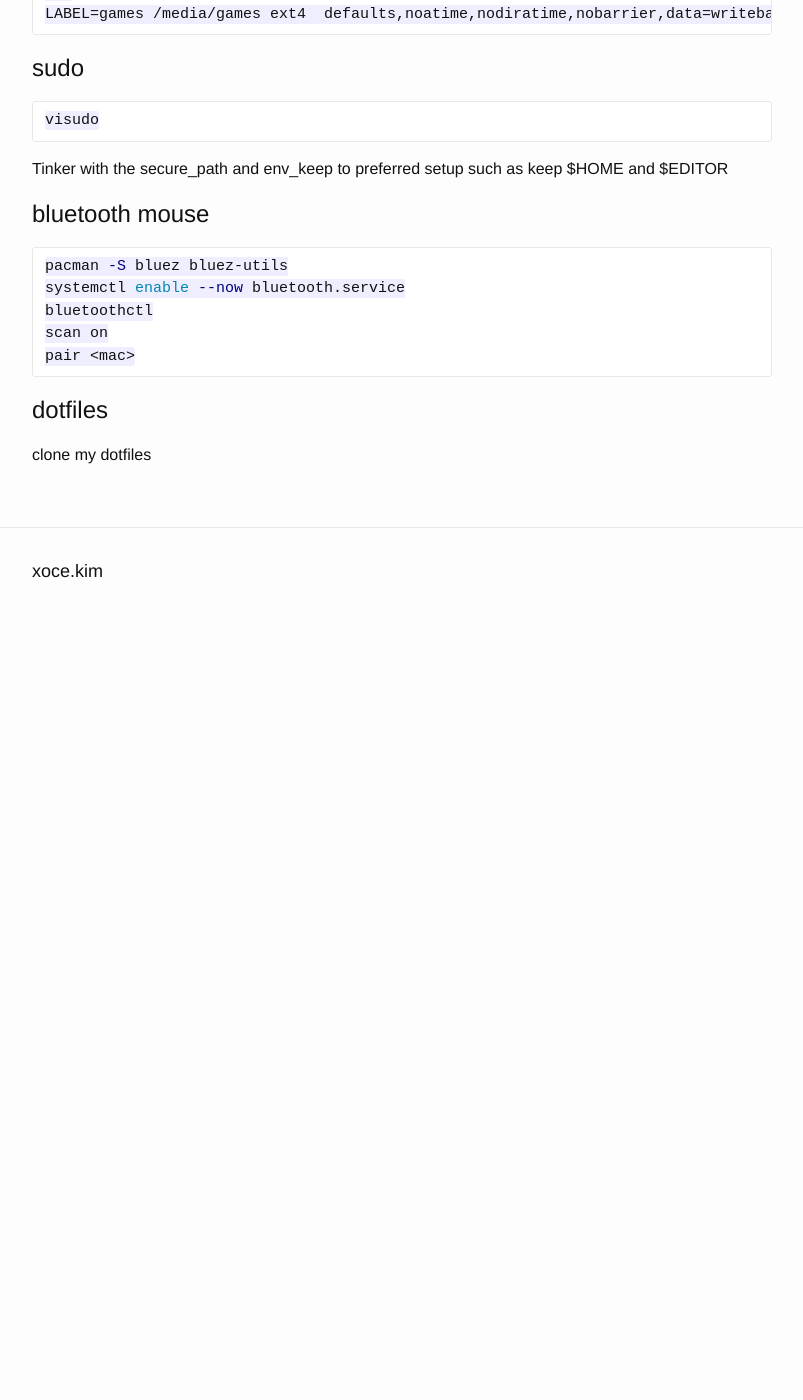
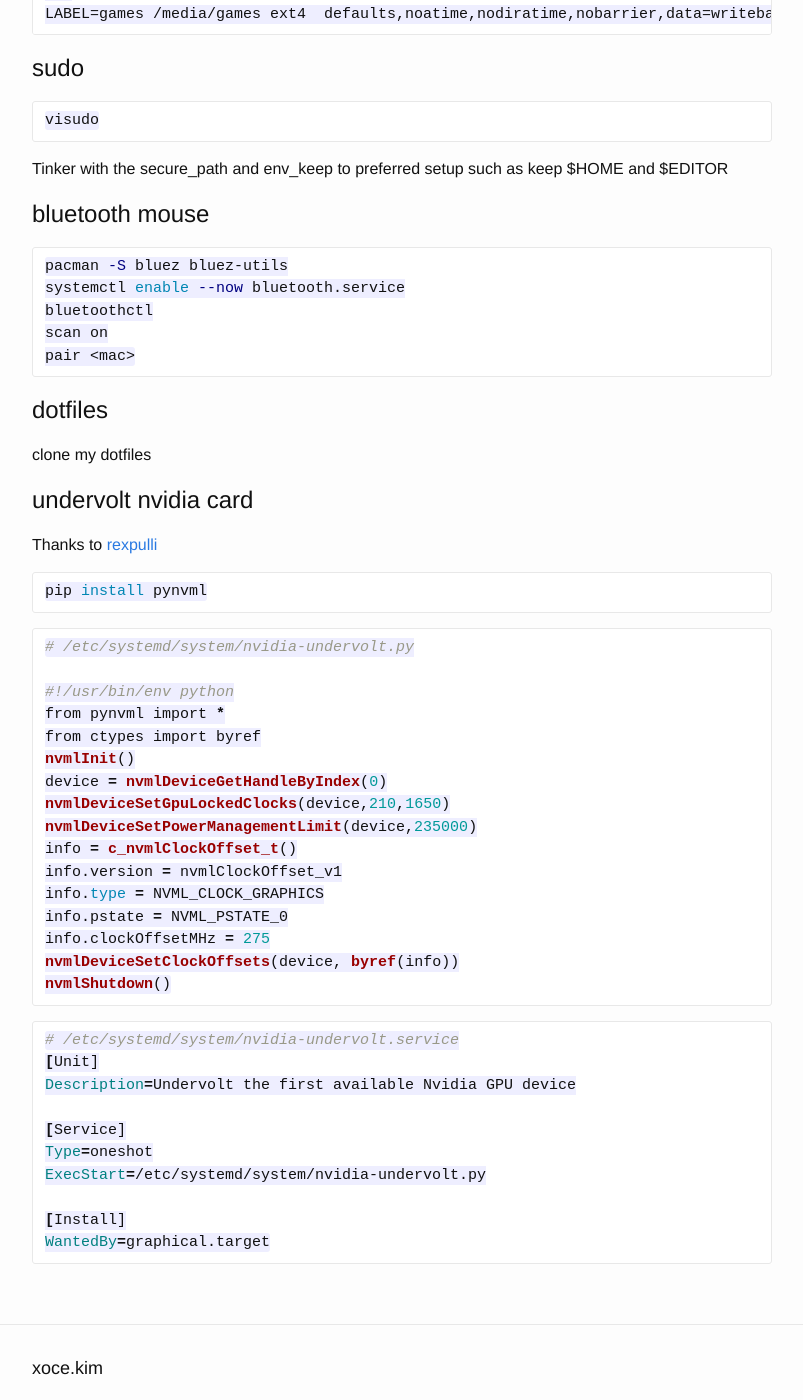
Before and after one commit to xocekim/blog, a Jekyll site: the page built from _posts/2025-07-27-arch-in-2025.md, in a window 1280 px wide and 1400 px high, scrolled down 2451 px. Shown: the whole window, without its empty margins (238-1041 px from the left). Built offline with Jekyll 4.4.1, drawn with Linux system fonts in a browser that asks for light colours; before the commit the page ends 3081 px from its top, so only the background shows below that.

Commit message:
add nvidia undervolt to arch post

````diff
--- a/_posts/2025-07-27-arch-in-2025.md
+++ b/_posts/2025-07-27-arch-in-2025.md
@@ -136,3 +136,42 @@ pair <mac>
 
 # dotfiles
 clone my dotfiles
+
+# undervolt nvidia card
+Thanks to [rexpulli](https://www.reddit.com/r/linux_gaming/comments/1fm17ea/comment/lo7mo09/)
+
+```shell
+pip install pynvml
+```
+
+```python
+# /etc/systemd/system/nvidia-undervolt.py
+
+#!/usr/bin/env python
+from pynvml import *
+from ctypes import byref
+nvmlInit()
+device = nvmlDeviceGetHandleByIndex(0)
+nvmlDeviceSetGpuLockedClocks(device,210,1650)
+nvmlDeviceSetPowerManagementLimit(device,235000)
+info = c_nvmlClockOffset_t()
+info.version = nvmlClockOffset_v1
+info.type = NVML_CLOCK_GRAPHICS
+info.pstate = NVML_PSTATE_0
+info.clockOffsetMHz = 275
+nvmlDeviceSetClockOffsets(device, byref(info))
+nvmlShutdown()
+```
+
+```shell
+# /etc/systemd/system/nvidia-undervolt.service
+[Unit]
+Description=Undervolt the first available Nvidia GPU device
+
+[Service]
+Type=oneshot
+ExecStart=/etc/systemd/system/nvidia-undervolt.py
+
+[Install]
+WantedBy=graphical.target
+```
````
